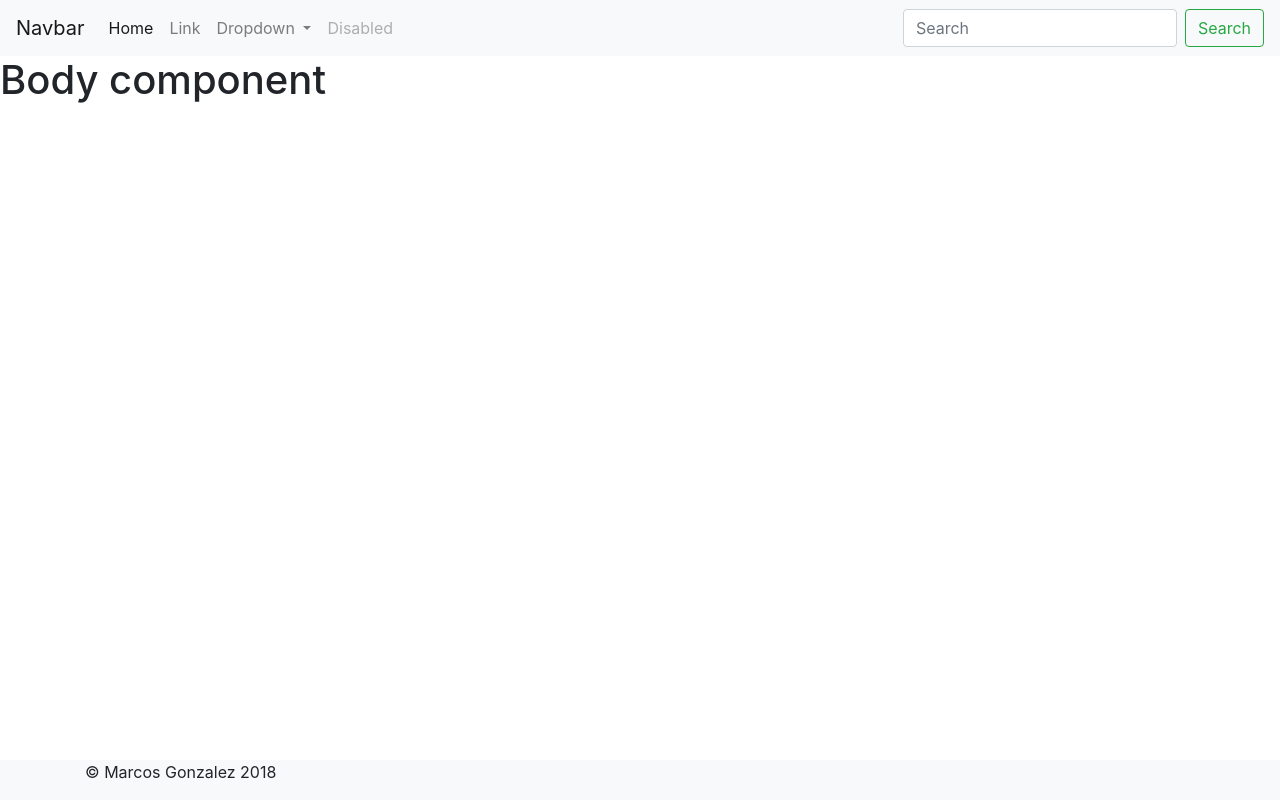
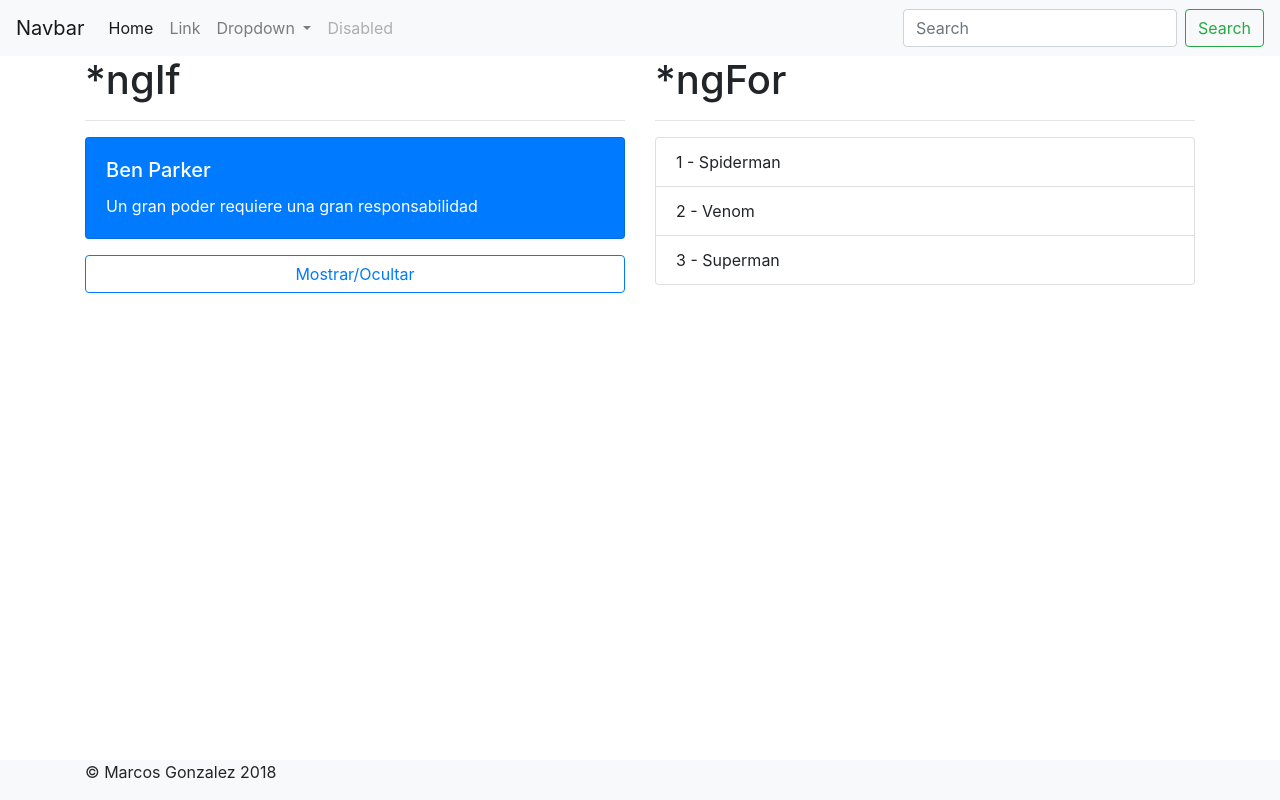
Before and after one commit to mgonzalez12/Practica-con-Angular-6, an Angular app: page / in a window 1280 px wide. Built offline with nearby package versions, Linux system fonts and the light colour scheme.

Commit message:
ngIF y *ngFor en Angular-6

```diff
--- a/src/app/app.component.html
+++ b/src/app/app.component.html
@@ -1,4 +1,7 @@
- <app-header></app-header>
-<app-body></app-body>
+  <app-header></app-header>
 
-<app-footer></app-footer>
+  <div class="container">
+      <app-body></app-body>
+  </div>
+
+  <app-footer></app-footer>
--- a/src/app/components/body/body.component.html
+++ b/src/app/components/body/body.component.html
@@ -1,3 +1,25 @@
+<div class="row">
+    <div class="col">
+        <h1>*ngIf</h1>
+        <hr>
+        <div *ngIf="mostrar" class="card text-white bg-primary mb-3" style="width: 100%;">
+                <div class="card-body">
+                    <h5 class="card-title">{{ frase.autor }}</h5>
+                    <p class="card-text"> {{ frase.mensaje}}</p>
+            </div>
+        </div>
+        <button (click)="mostrar = !mostrar" class="btn btn-outline-primary btn-block"> Mostrar/Ocultar </button>
+    </div>
 
+    <div  class="col">
+        <h1>*ngFor</h1>
+        <hr>
+        <ul class="list-group">
+            <li *ngFor="let p of personajes; let i = index" class="list-group-item">
+               {{i +1 }} - {{p}}
+            </li>
+        </ul>
 
-<h1> Body component </h1>
+    </div>
+
+</div>
--- a/src/app/components/body/body.component.ts
+++ b/src/app/components/body/body.component.ts
@@ -7,4 +7,12 @@
 
 export class BodyComponent {
 
+    mostrar = true;
+
+    frase: any = {
+        mensaje: 'Un gran poder requiere una gran responsabilidad',
+        autor: 'Ben Parker'
+    };
+
+    personajes: string[] = ['Spiderman', 'Venom', 'Superman'];
 }
```
